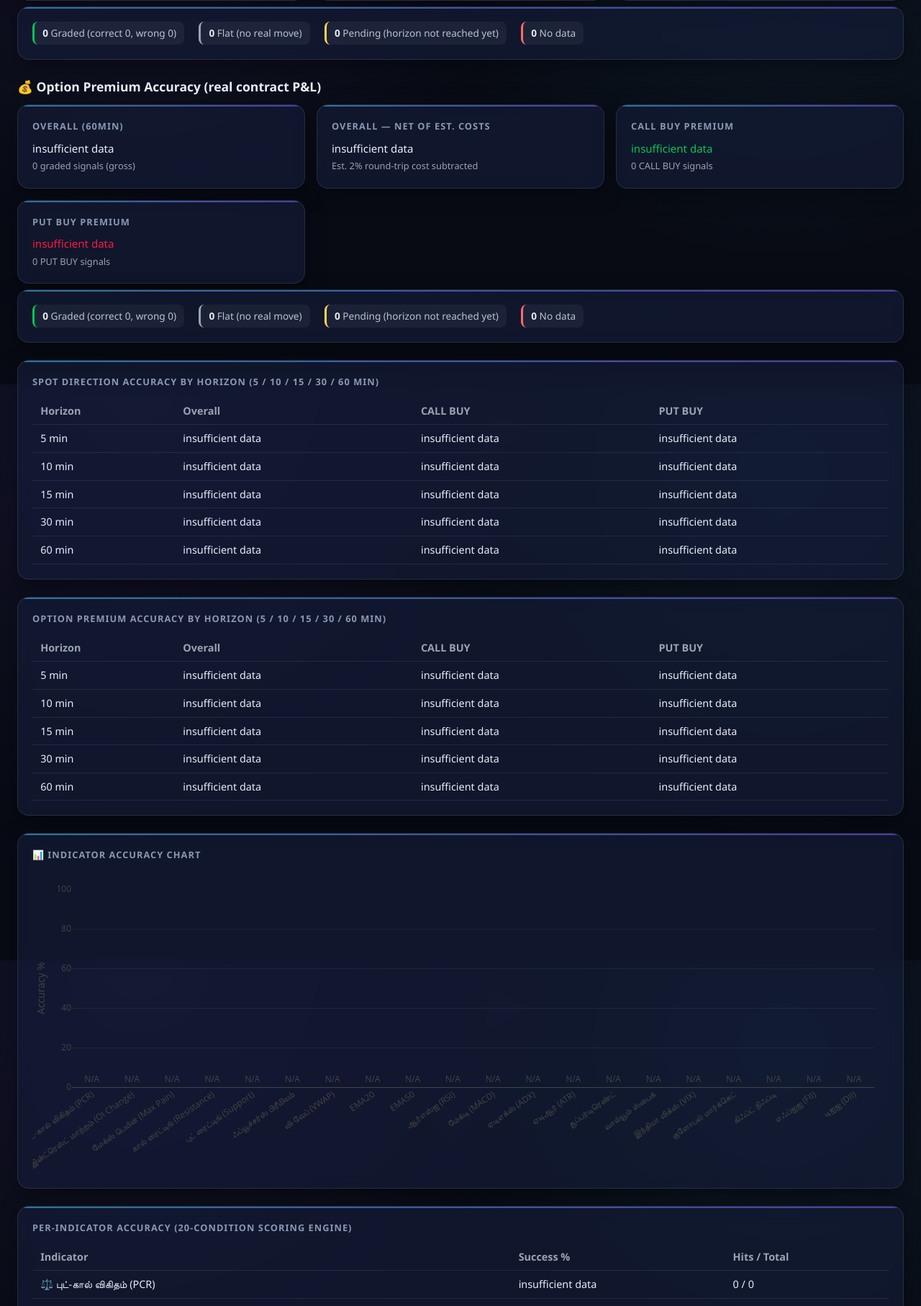
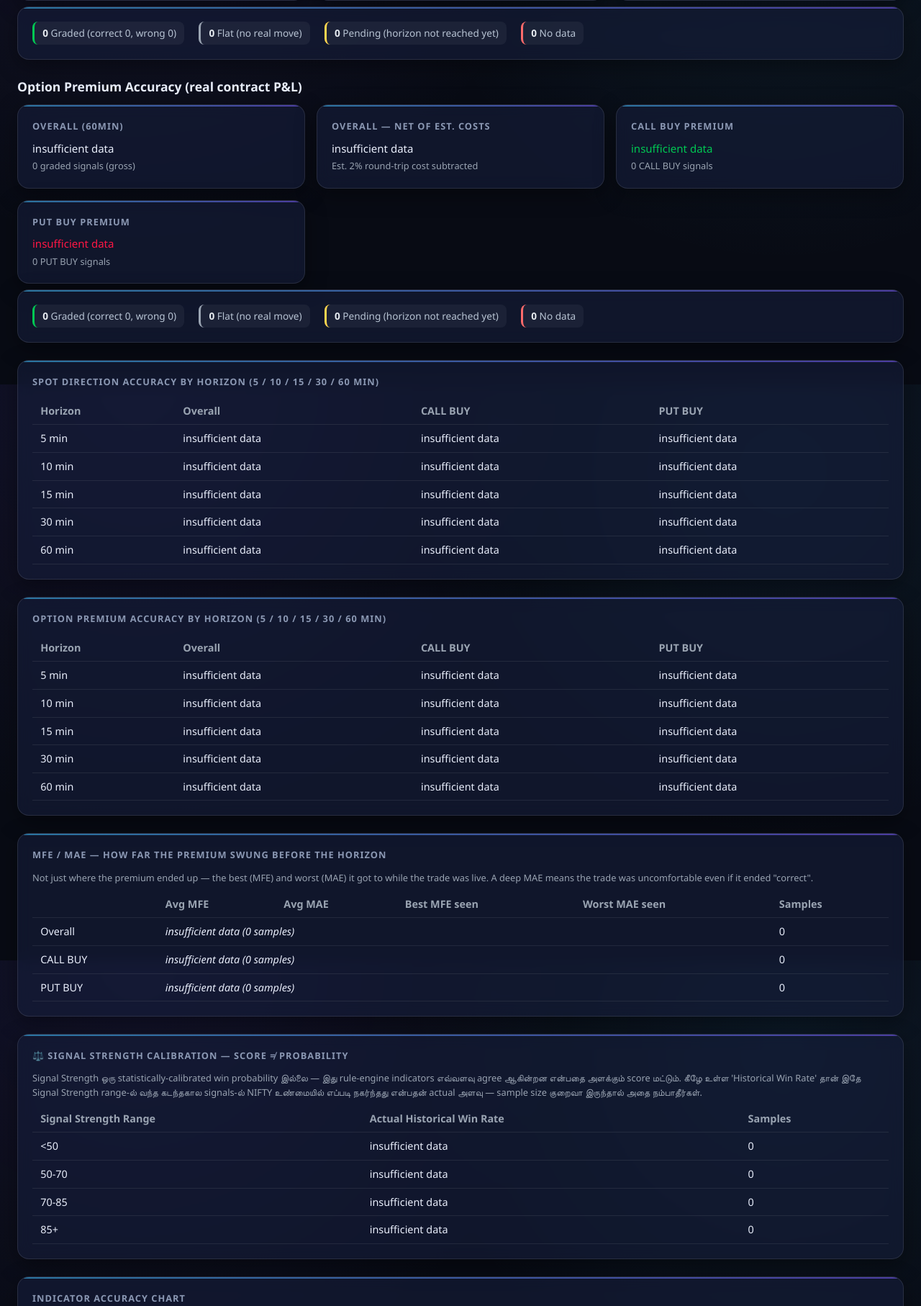
Before and after one commit to nalvagaikannan-art/nifty, a FastAPI app: template app/templates/accuracy.html in a window 1280 px wide. Shown: the part 1066-2880 px from the top of the page at 72% size. Run offline with FastAPI, Linux system fonts and the light colour scheme; the template is opened without the code that fills it, so the values that code supplies are empty; some libraries are stand-ins or nearby versions.

Commit message:
Add files via upload

```diff
--- a/app/templates/accuracy.html
+++ b/app/templates/accuracy.html
@@ -3,7 +3,7 @@
 {% block content %}
 <div class="options-page">
     <div class="options-header">
-        <h2>🎯 Prediction Accuracy</h2>
+        <h2> Prediction Accuracy</h2>
         <div style="display:flex;gap:0.75rem;align-items:center;">
             <select id="symbol-select">
                 <option value="NIFTY">NIFTY</option>
@@ -29,12 +29,12 @@
     <div id="signal-status" class="card glass" style="margin-bottom:1rem;">Loading signal accuracy...</div>
 
     <div class="card glass acc-block" id="persistence-block">
-        <h3>💾 Accuracy History Storage</h3>
+        <h3> Accuracy History Storage</h3>
         <div id="persistence-status">Checking saved history...</div>
     </div>
 
     <div class="card glass acc-block" id="accuracy-chart-block" style="display:none;">
-        <h3>📈 Accuracy Trend by Time Horizon</h3>
+        <h3> Accuracy Trend by Time Horizon</h3>
         <div id="accuracy-horizon-chart" style="height:320px;"></div>
     </div>
 
@@ -48,7 +48,7 @@
         <div class="acc-breakdown" id="signal-breakdown"></div>
     </div>
 
-    <h3 style="margin:1.5rem 0 0.75rem;">💰 Option Premium Accuracy (real contract P&amp;L)</h3>
+    <h3 style="margin:1.5rem 0 0.75rem;"> Option Premium Accuracy (real contract P&amp;L)</h3>
     <div class="dashboard-grid" id="premium-summary" style="margin-bottom:0.5rem; display:none;">
         <div class="card glass"><h3>Overall (60min)</h3><div class="price" id="premium-overall-rate">--</div><div class="sub" id="premium-overall-n">--</div></div>
         <div class="card glass"><h3>Overall — Net of Est. Costs</h3><div class="price" id="premium-net-rate">--</div><div class="sub" id="premium-net-n">Est. round-trip cost subtracted</div></div>
@@ -76,6 +76,33 @@
         </table>
     </div>
 
+    <div class="card glass acc-block" id="moneyness-block" style="display:none;">
+        <h3> Strike-Specific Reliability — "எந்த strike வாங்கினால் அதிக probability?"</h3>
+        <div class="sub" style="margin-bottom:.5rem;">Same premium grading, split by which strike label was recommended (60min horizon).</div>
+        <table class="acc-table" id="moneyness-table">
+            <thead><tr><th>Strike Label</th><th>Win Rate</th><th>Samples</th></tr></thead>
+            <tbody></tbody>
+        </table>
+    </div>
+
+    <div class="card glass acc-block" id="mfemae-block" style="display:none;">
+        <h3> MFE / MAE — how far the premium swung before the horizon</h3>
+        <div class="sub" style="margin-bottom:.5rem;">Not just where the premium ended up — the best (MFE) and worst (MAE) it got to while the trade was live. A deep MAE means the trade was uncomfortable even if it ended "correct".</div>
+        <table class="acc-table" id="mfemae-table">
+            <thead><tr><th></th><th>Avg MFE</th><th>Avg MAE</th><th>Best MFE seen</th><th>Worst MAE seen</th><th>Samples</th></tr></thead>
+            <tbody></tbody>
+        </table>
+    </div>
+
+    <div class="card glass acc-block" id="calibration-block" style="display:none;">
+        <h3>⚖️ Signal Strength Calibration — score ≠ probability</h3>
+        <div class="sub" style="margin-bottom:.5rem;" id="calibration-disclaimer"></div>
+        <table class="acc-table" id="calibration-table">
+            <thead><tr><th>Signal Strength Range</th><th>Actual Historical Win Rate</th><th>Samples</th></tr></thead>
+            <tbody></tbody>
+        </table>
+    </div>
+
     <div class="acc-grid">
         <div class="card glass acc-block" id="regime-block" style="display:none;">
             <h3>By Market Regime (VIX-based)</h3>
@@ -94,7 +121,7 @@
     </div>
 
     <div class="card glass acc-block" id="indicator-chart-block" style="display:none;">
-        <h3>📊 Indicator Accuracy Chart</h3>
+        <h3> Indicator Accuracy Chart</h3>
         <div id="indicator-accuracy-chart" style="height:420px;"></div>
     </div>
 
@@ -289,7 +316,7 @@
 
 function loadPremiumAccuracy() {
     $('#premium-status').removeClass('error').text('Loading premium accuracy for ' + currentSymbol + '...').show();
-    $('#premium-summary, #premium-horizon-block, #premium-breakdown-block').hide();
+    $('#premium-summary, #premium-horizon-block, #premium-breakdown-block, #moneyness-block, #mfemae-block, #calibration-block').hide();
 
     $.get('/api/accuracy/premium/' + currentSymbol + '?days=' + currentDays)
         .done(function(d) {
@@ -330,6 +357,9 @@
                 </tr>`);
             });
 
+            renderMoneyness(d.by_moneyness);
+            renderMfeMae(d.mfe_mae);
+
             window.__premiumAccuracy = d;
             maybeRenderDisagreement();
         })
@@ -337,6 +367,65 @@
             let detail = (xhr.responseJSON && xhr.responseJSON.detail) || 'Data unavailable.';
             $('#premium-status').addClass('error').text('⚠️ Premium accuracy could not be loaded: ' + detail);
         });
+
+    loadCalibration();
+}
+
+function renderMoneyness(byMoneyness) {
+    const body = $('#moneyness-table tbody').empty();
+    const labels = Object.keys(byMoneyness || {});
+    if (!labels.length) { $('#moneyness-block').hide(); return; }
+    $('#moneyness-block').show();
+    labels.forEach(function(label) {
+        const b = byMoneyness[label];
+        body.append(`<tr>
+            <td>${label}</td>
+            <td class="${rateClass(b.success_rate)}">${fmtRate(b.success_rate, b.insufficient_data)}</td>
+            <td>${b.total_graded}</td>
+        </tr>`);
+    });
+}
+
+function renderMfeMae(mfeMae) {
+    if (!mfeMae) { $('#mfemae-block').hide(); return; }
+    $('#mfemae-block').show();
+    const body = $('#mfemae-table tbody').empty();
+    const rows = [['Overall', mfeMae.overall], ['CALL BUY', mfeMae.call_buy], ['PUT BUY', mfeMae.put_buy]];
+    rows.forEach(function(pair) {
+        const label = pair[0], m = pair[1] || {};
+        if (!m || m.insufficient_data) {
+            body.append(`<tr><td>${label}</td><td colspan="4"><i>insufficient data (${(m&&m.sample_size)||0} samples)</i></td><td>${(m&&m.sample_size)||0}</td></tr>`);
+        } else {
+            body.append(`<tr>
+                <td>${label}</td>
+                <td class="rate-good">+${m.avg_mfe_pct}%</td>
+                <td class="rate-bad">${m.avg_mae_pct}%</td>
+                <td class="rate-good">+${m.best_mfe_pct}%</td>
+                <td class="rate-bad">${m.worst_mae_pct}%</td>
+                <td>${m.sample_size}</td>
+            </tr>`);
+        }
+    });
+}
+
+function loadCalibration() {
+    // Signal Strength calibration curve — the curve itself (every bucket's
+    // historical win rate) doesn't depend on which confidence you pass in,
+    // so a fixed mid-range lookup is enough to render the full table.
+    $.get('/api/accuracy/calibration/' + currentSymbol + '?confidence=60&days=' + currentDays)
+        .done(function(d) {
+            $('#calibration-block').show();
+            $('#calibration-disclaimer').text(d.disclaimer || '');
+            const body = $('#calibration-table tbody').empty();
+            (d.calibration_curve || []).forEach(function(row) {
+                body.append(`<tr>
+                    <td>${row.range}</td>
+                    <td class="${rateClass(row.win_rate_pct)}">${fmtRate(row.win_rate_pct, row.insufficient_data)}</td>
+                    <td>${row.sample_size}</td>
+                </tr>`);
+            });
+        })
+        .fail(function() { $('#calibration-block').hide(); });
 }
 
 function maybeRenderDisagreement() {
```
